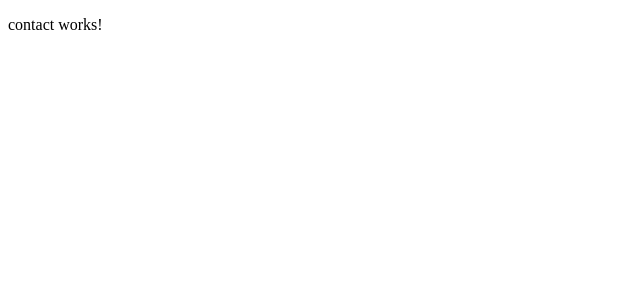
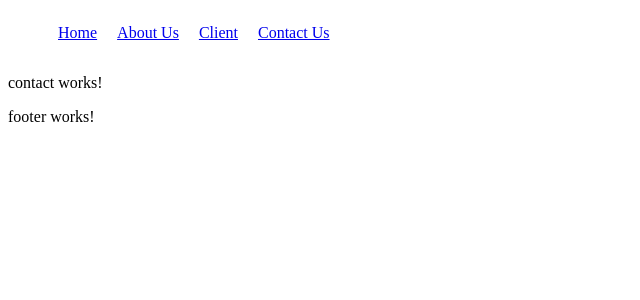
Before and after one commit to gkumarswamy/angular-app, an Angular app: page / in a window 1280 px wide. Shown: the top 300 px of the page, without its empty margins (0-640 px from the left). Built offline with nearby package versions, Linux system fonts and the light colour scheme.

Commit message:
used shared components in app module

```diff
--- a/src/app/app.component.html
+++ b/src/app/app.component.html
@@ -1 +1,3 @@
+<app-header></app-header>
 <router-outlet></router-outlet>
+<app-footer></app-footer>
--- a/src/app/app.module.ts
+++ b/src/app/app.module.ts
@@ -6,6 +6,7 @@ import { HttpClientModule } from '@angular/common/http';
 import { AppComponent } from './app.component';
 import { ToastrModule } from 'ngx-toastr';
 import { SiteModule } from './site/site.module';
+import {SharedModule} from './shared/shared.module';
 @NgModule({
   declarations: [
     AppComponent
@@ -16,7 +17,8 @@ import { SiteModule } from './site/site.module';
     BrowserAnimationsModule,
     HttpClientModule,
     ToastrModule.forRoot(),
-    SiteModule
+    SiteModule,
+    SharedModule
   ],
   providers: [],
   bootstrap: [AppComponent]
--- a/src/app/shared/header/header.component.css
+++ b/src/app/shared/header/header.component.css
@@ -0,0 +1,6 @@
+ul, li{
+    display: inline-block;
+}
+li{
+    padding: 0 10px;
+}
--- a/src/app/shared/header/header.component.html
+++ b/src/app/shared/header/header.component.html
@@ -1 +1,6 @@
-<p>header works!</p>
+<ul>
+    <li><a routerLink="/home" routerLinkActive="active" >Home</a></li>
+    <li><a routerLink="/about-us" routerLinkActive="active">About Us</a></li>
+    <li><a routerLink="/clients" routerLinkActive="active">Client</a></li>
+    <li><a routerLink="/contact-us" routerLinkActive="active">Contact Us</a></li>
+</ul>
--- a/src/app/shared/layout/layout.component.html
+++ b/src/app/shared/layout/layout.component.html
@@ -1 +1,3 @@
-<p>layout works!</p>
+<app-header></app-header>
+<!-- <router-outlet></router-outlet> -->
+<app-footer></app-footer>
--- a/src/app/shared/shared.module.ts
+++ b/src/app/shared/shared.module.ts
@@ -1,5 +1,8 @@
 import { NgModule } from '@angular/core';
 import { CommonModule } from '@angular/common';
+
+import { Routes, RouterModule } from '@angular/router';
+
 import { HeaderComponent } from './header/header.component';
 import { FooterComponent } from './footer/footer.component';
 import { LayoutComponent } from './layout/layout.component';
@@ -15,7 +18,8 @@ import { PageNotFoundComponent } from './page-not-found/page-not-found.component
     PageNotFoundComponent
   ],
   imports: [
-    CommonModule
-  ]
+    CommonModule, RouterModule
+  ],
+  exports:[HeaderComponent, FooterComponent, RouterModule]
 })
 export class SharedModule { }
--- a/src/app/site/site.module.ts
+++ b/src/app/site/site.module.ts
@@ -7,6 +7,7 @@ import { HomeComponent } from './home/home.component';
 import { AboutComponent } from './about/about.component';
 import { ClientComponent } from './client/client.component';
 import { ContactComponent } from './contact/contact.component';
+import { PageNotFoundComponent } from '../shared/page-not-found/page-not-found.component'
 
 
 const routes: Routes = [
@@ -15,6 +16,7 @@ const routes: Routes = [
   { path: 'clients', component: ClientComponent },
   { path: 'contact-us', component: ContactComponent },
   { path: '', component: ContactComponent },
+  { path: '**', component: PageNotFoundComponent },
 ];
 
 @NgModule({
@@ -26,7 +28,7 @@ const routes: Routes = [
   ],
   imports: [
     CommonModule,
-    RouterModule.forRoot(routes),
+    RouterModule.forRoot(routes)
   ],
   exports: [RouterModule]
 })
```
